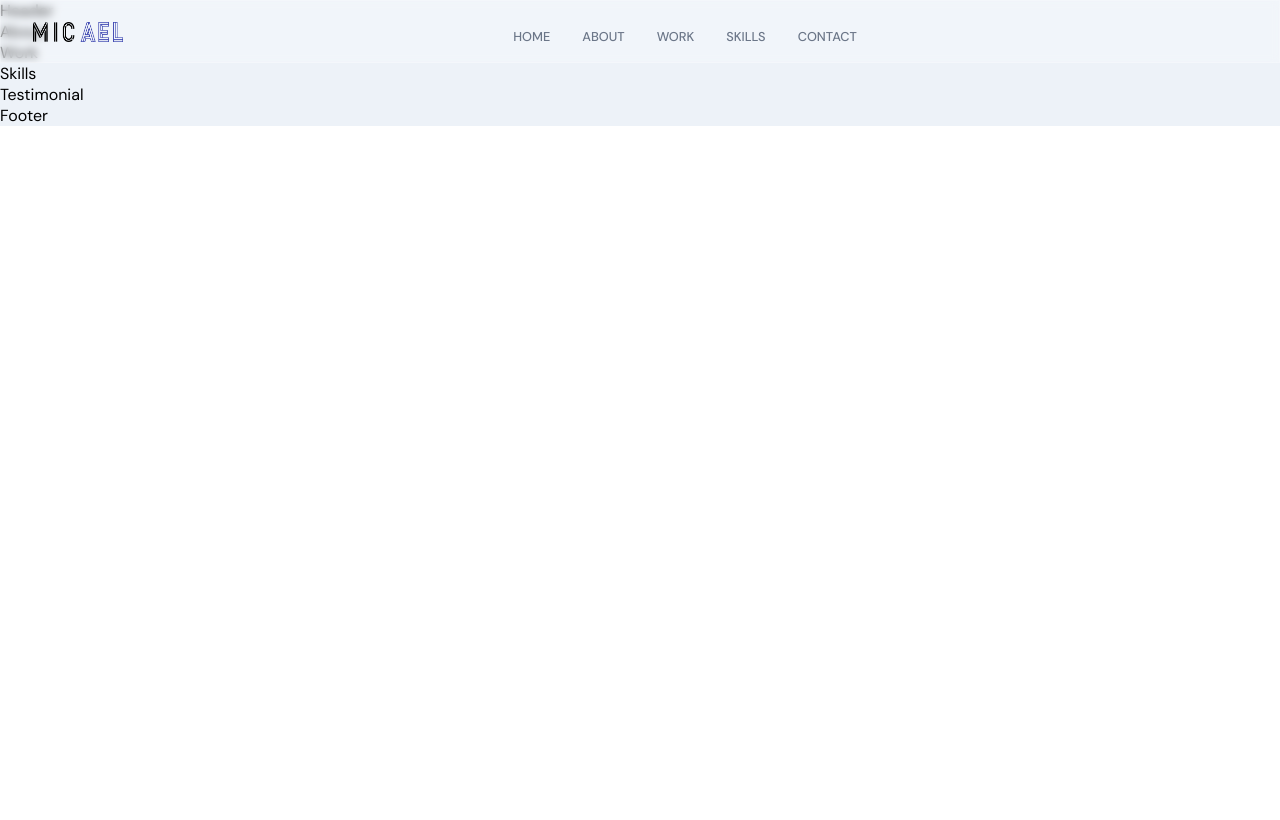
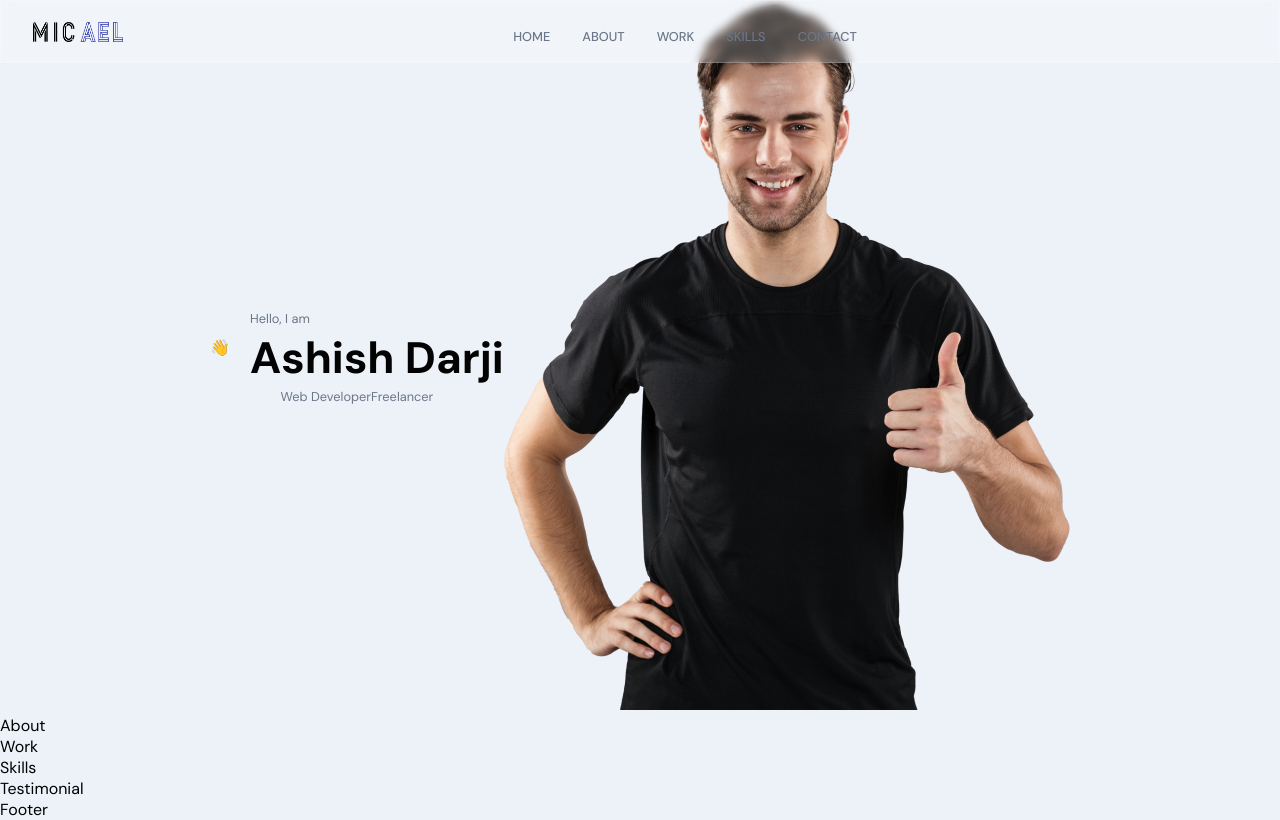
Before and after one commit to AzDarGee/ashish-portfolio, a React (Create React App) app in the folder frontend_react/: page / in a window 1280 px wide. Built offline with nearby package versions, Linux system fonts and the light colour scheme.

Commit message:
Header positioning and styling

```diff
--- a/frontend_react/src/container/Header/Header.jsx
+++ b/frontend_react/src/container/Header/Header.jsx
@@ -1,11 +1,44 @@
-import React from 'react'
+import React from 'react';
+import { motion } from 'framer-motion';
 
+import { images } from '../../constants';
 import './Header.scss';
 
 const Header = () => {
   return (
-    <div>
-      Header
+    <div className='app__header app__flex'>
+      <motion.div
+        whileInView={{ x: [-100, 0], opacity: [0, 1] }}
+        transition={{ duration: 0.5 }}
+        className='app__header-info'
+      >
+        <div className='app__header-badge'>
+          <div className='badge-cmp app__flex'>
+            <span>👋</span>
+            <div style={{ marginLeft: 20 }}>
+              <p className='p-text'>Hello, I am</p>
+              <h1 className='head-text'>Ashish Darji</h1>
+            </div>
+          </div>
+
+          <div className='tag-cmp app__flex'>
+            <p className='p-text'>Web Developer</p>
+            <p className='p-text'>Freelancer</p>
+          </div>
+        </div>
+      </motion.div>
+
+      <motion.div
+        whileInView={{ opacity: [0, 1] }}
+        transition={{ duration: 0.5, delayChildren: 0.5 }}
+        className='app__header-img'
+      >
+        <img src={ images.profile } alt="profile_bg" />
+      </motion.div>
+
+      <motion.div>
+
+      </motion.div>
     </div>
   )
 }
```
